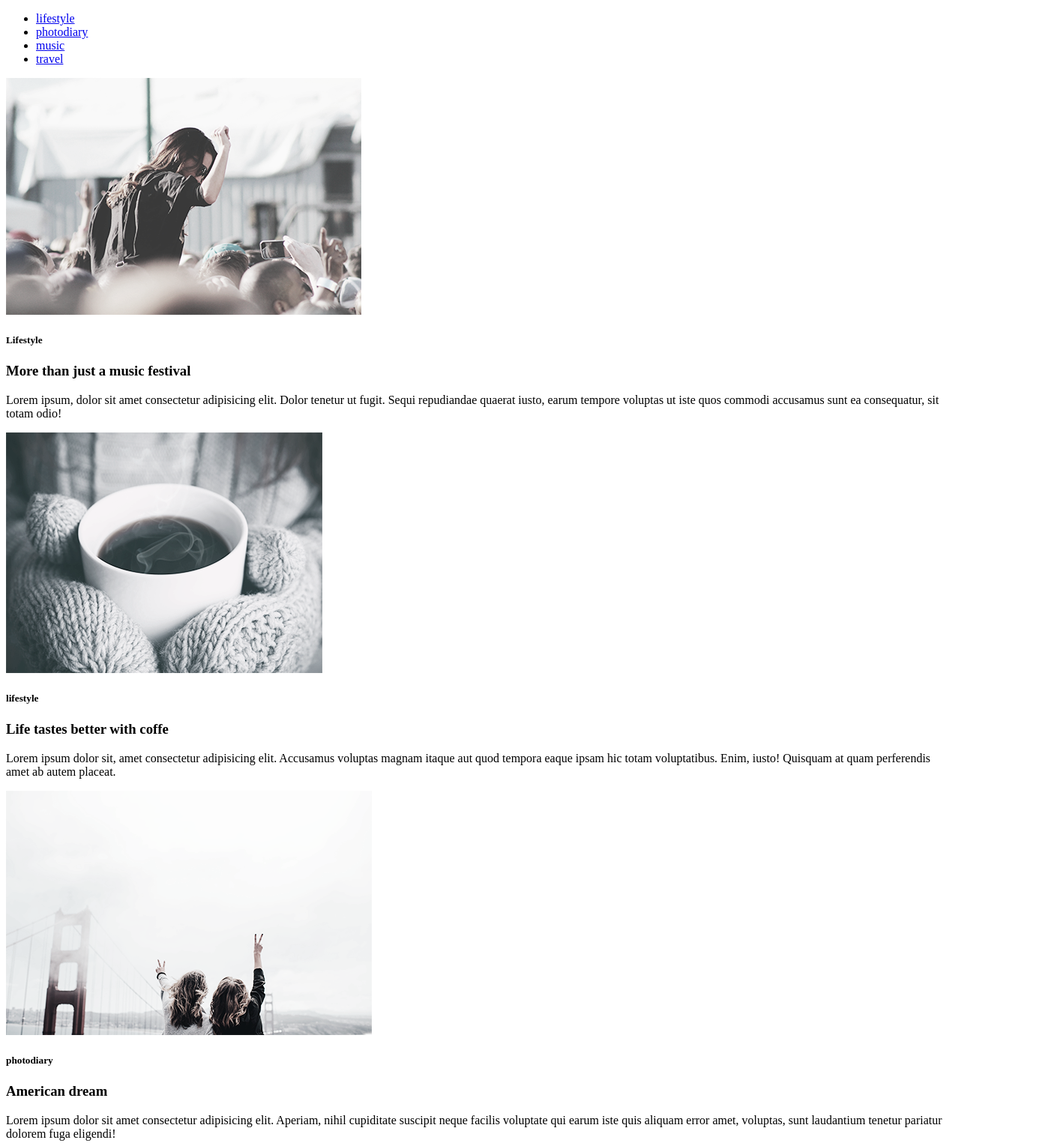
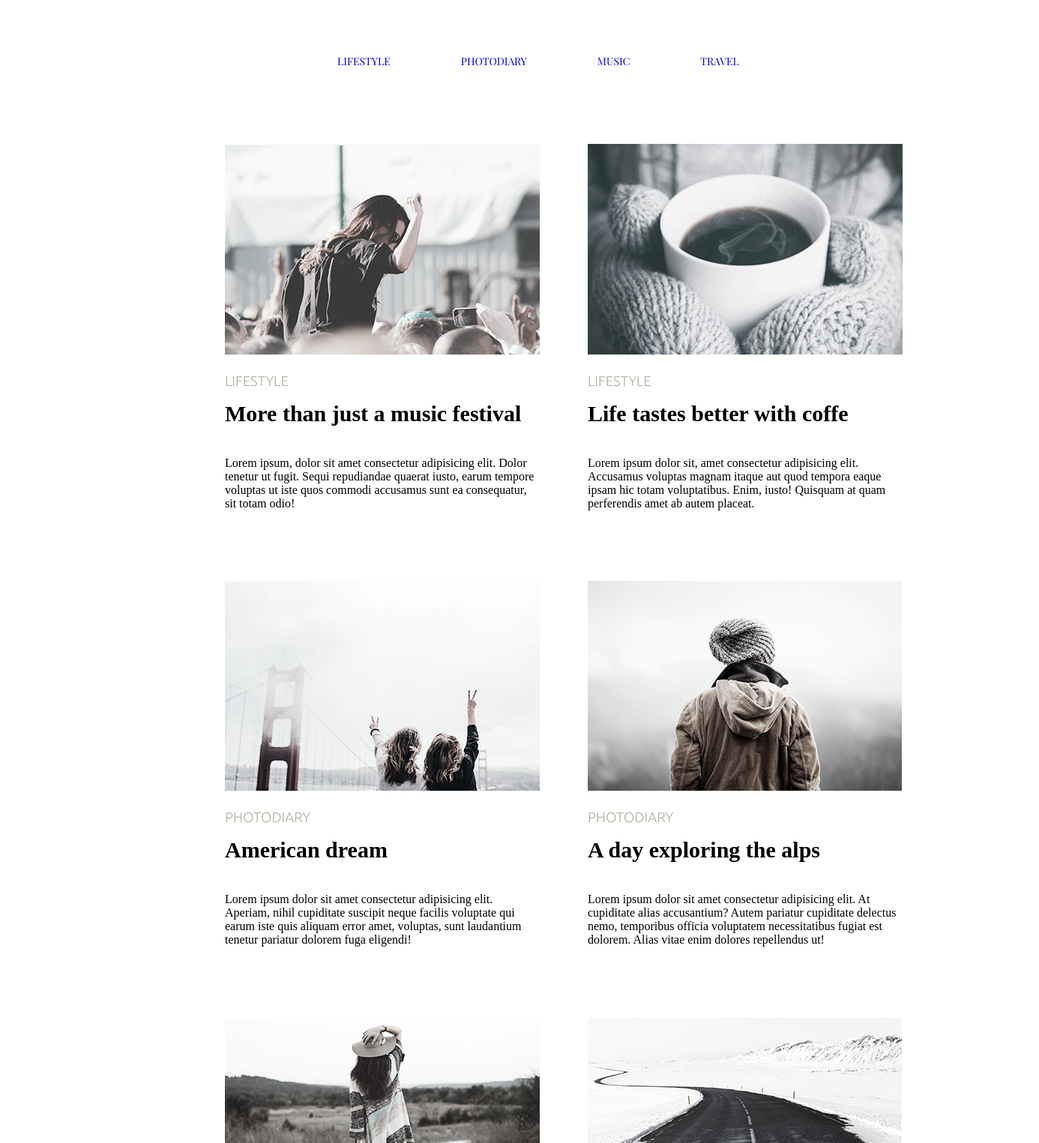
Before and after one commit to Sofol/fe-30, a plain HTML site: page HTML-CSS/module 1-2/index.html in a window 1280 px wide. Shown: the top 1525 px of the page at 75% size, 1386 px wide, since content can reach past the window. Drawn offline with nearby package versions, Linux system fonts and the light colour scheme.

Commit message:
module 3

```diff
--- /dev/null
+++ b/HTML-CSS/module 1-2/css/styles.css
@@ -0,0 +1,108 @@
+* {
+    margin: 0;
+    padding: 0;
+    box-sizing: border-box;
+}
+ul,
+ol {
+    list-style: none;
+}
+a {
+    text-decoration: none;
+}
+
+img{
+    display: block;
+    max-width: 100%;
+    height: auto;
+}
+
+.container {
+    width: 1146px;
+    margin: 0 auto;
+    background-color: transparent;
+    margin-left: 240px;
+}
+
+
+
+.header {
+    padding-top: 70px;
+    padding-bottom: 100px;
+    font-family: 'Playfair Display', serif;
+    margin-bottom: 1px;
+}
+
+.header__list {
+    font-size: 14pt;
+    display: inline-block;
+    text-align: right;
+}
+
+.header__list-item {
+    display: inline-block;
+    margin-right: 0;
+    text-transform: uppercase;
+    font-size: 14px;
+    padding-left: 90px;
+}
+
+.header__list-item-first{
+    margin-left: 120px;
+}
+
+.header__list-item-last {
+    margin-right: 0;
+}
+
+.header__list-link:hover {
+    color: #03a9f4;
+}
+
+.lifsyle-list{
+    list-style: none;
+    padding: 0;
+    margin: 0;
+    margin-bottom: 140px;
+}
+
+.lifestyle-list-item {
+    display: inline-block;
+    width: 420px;
+    margin-left: 60px;
+}
+
+.lifestyle-list-occupation {
+    margin-top: 25px;
+    text-transform: uppercase;
+    font-size: 14pt;
+    font-family: 'Ubuntu', sans-serif;
+    color:#b4ad9e
+}
+
+.lifestyle-list-name {
+    margin-top: 15px;
+    font-size: 30px;
+}
+
+.lifestyle-list-about {
+    margin-top: 40px;
+    margin-bottom: 100px;
+    height: 50pt;
+    text-align: left;
+}
+
+.loadmore {
+    border: 1px;
+    margin: 0;
+    padding: 20px 30px;
+    margin-bottom: 70px;
+    margin-left: 410px;
+    background-color: #ffffff;
+    cursor: pointer;
+    font-size: 16pt;
+    border-width: 1px;
+    border-color: rgb(98, 98, 98);
+    border-style: solid;
+    font-family: "Playfair Display", serif;
+}
--- a/HTML-CSS/module 1-2/index.html
+++ b/HTML-CSS/module 1-2/index.html
@@ -1,40 +1,88 @@
 <!DOCTYPE html>
 <html>
-     <head>
+    <head>
         <meta charset="UTF-8">
+        <meta name="viewport" content="width=device-width, initial-scale=1.0">
+        <meta http-equiv="X-UA-Compatible" content="ie=edge">
+        <title>Module 01</title>
+        <link href="https://fonts.googleapis.com/css?family=Playfair+Display|Ubuntu:300&display=swap" rel="stylesheet">
        <title>Модуль 1-2</title>
+       <link rel="stylesheet" href="css/styles.css">
    </head>
     <body>
-        <ul>
-            <li><a href="#">lifestyle</a></li>
-            <li><a href="#">photodiary</a></li>
-            <li><a href="#">music</a></li>
-            <li><a href="#">travel</a></li>
+        <header class="header">
+            <div class="container">
+                <nav class="navigation">
+                    <ul clas="header__list">
+                        <li class="header__list-item header__list-item-first">
+                            <a class="header__list-link" href="#">lifestyle</a>
+                        </li>
+                        <li class="header__list-item">
+                            <a class="header__list-link" href="#">photodiary</a>
+                        </li>
+                        <li class="header__list-item">
+                            <a class="header__list-link" href="#">music</a>
+                        </li>
+                        <li class="header__list-item header__list-item-last">
+                            <a class="header__list-link" href="#">travel</a>
+                        </li>
+                    </ul>
+                </nav>
+            </div>
+        </header>
+    <main>
+    <section class="container">
+            <ul class="lifestyle-list">
+                <li class="lifestyle-list-item">
+                    <img class="lifestyle-list-image" src="./images/new.png" alt="Lifestyle" width="420" height="280">
+                    <p class="lifestyle-list-occupation">LIFESTYLE</p>
+                     <h2 class="lifestyle-list-name">More than just a music festival</h2>
+                     <p class="lifestyle-list-about">Lorem ipsum, dolor sit amet consectetur adipisicing elit. Dolor tenetur ut fugit. Sequi repudiandae quaerat iusto, earum tempore voluptas ut iste quos commodi accusamus sunt ea consequatur, sit totam odio!</p>
+                </li>
+                <li class="lifestyle-list-item">
+                    <img src="./images/new1.png" class="lifestyle-list-image" alt="lifestyle" width="420" height="280">
+                    <p class="lifestyle-list-occupation">LIFESTYLE</p>
+                     <h2 class="lifestyle-list-name">Life tastes better with coffe</h2>
+                     <p class="lifestyle-list-about">Lorem ipsum dolor sit, amet consectetur adipisicing elit. Accusamus voluptas magnam itaque aut quod tempora eaque ipsam hic totam voluptatibus. Enim, iusto! Quisquam at quam perferendis amet ab autem placeat.</p>
+                </li>
+            </ul>
+    </section>
+
+    <section class="container">
+        <ul class="lifestyle-list">
+            <li class="lifestyle-list-item">
+                <img class="lifestyle-list-image" src="./images/new2.png" alt="photodiary">
+                <p class="lifestyle-list-occupation">PHOTODIARY</p>
+                <h2 class="lifestyle-list-name">American dream</h2>
+                <p class="lifestyle-list-about">Lorem ipsum dolor sit amet consectetur adipisicing elit. Aperiam, nihil cupiditate suscipit neque facilis voluptate qui earum iste quis aliquam error amet, voluptas, sunt laudantium tenetur pariatur dolorem fuga eligendi!</p>
+            </li>
+            <li class="lifestyle-list-item">
+                <img class="lifestyle-list-image" src="./images/new3.png" alt="photodiary">
+                <P class="lifestyle-list-occupation">PHOTODIARY</P>
+                <h2 class="lifestyle-list-name">A day exploring the alps</h2>
+                <p class="lifestyle-list-about">Lorem ipsum dolor sit amet consectetur adipisicing elit. At cupiditate alias accusantium? Autem pariatur cupiditate delectus nemo, temporibus officia voluptatem necessitatibus fugiat est dolorem. Alias vitae enim dolores repellendus ut!</p>
+            </li>
+    </section>
+
+    <section class="container">
+        <ul class="lifestyle-list">
+            <li class="lifestyle-list-item">
+                <img class="lifestyle-list-image" src="./images/new4.png" alt="Lifestyle">
+                <p class="lifestyle-list-occupation">Lifestyle</p>
+                <h2 class="lifestyle-list-name">Top 10 song for running</h2>
+                <p class="lifestyle-list-about">Lorem, ipsum dolor sit amet consectetur adipisicing elit. Ipsam voluptatem qui ab laboriosam impedit officiis similique, minus sapiente nihil quae dolorem voluptas sequi iure facere nam dolorum tempore dolore nobis?</p>
+            </li>
+            <li class="lifestyle-list-item">
+                <img class="lifestyle-list-image" src="./images/new5.png" alt="Lifestyle">
+                <p class="lifestyle-list-occupation">Lifestyle</p>
+                <h2 class="lifestyle-list-name">Cold winter days</h2>
+                <p class="lifestyle-list-about">Lorem, ipsum dolor sit amet consectetur adipisicing elit. Repellat earum non aspernatur facilis recusandae, odit provident eos, fugit soluta ipsa voluptas ut harum, beatae architecto! Suscipit mollitia porro vitae voluptatibus?</p>
+            </li>
         </ul>
-        <p><img src="./images/image.png" alt="Lifestyle"></p>
-        <h5>Lifestyle</h5>
-    <section>
-        <h3>More than just a music festival</h3>
-        <p>Lorem ipsum, dolor sit amet consectetur adipisicing elit. Dolor tenetur ut fugit. Sequi repudiandae quaerat iusto, earum tempore voluptas ut iste quos commodi accusamus sunt ea consequatur, sit totam odio!</p>
-    </section>
-      <p><img src="./images/coffe.png" alt="lifestyle"></p>
-      <h5>lifestyle</h5>
-    <section>
-        <h3>Life tastes better with coffe</h3>
-        <p>Lorem ipsum dolor sit, amet consectetur adipisicing elit. Accusamus voluptas magnam itaque aut quod tempora eaque ipsam hic totam voluptatibus. Enim, iusto! Quisquam at quam perferendis amet ab autem placeat.</p>
-    </section>
-    <p><img src="./images/image4.png" alt="photodiary"></p>
-    <h5>photodiary</h5>
-    <section>
-        <h3>American dream</h3>
-        <p>Lorem ipsum dolor sit amet consectetur adipisicing elit. Aperiam, nihil cupiditate suscipit neque facilis voluptate qui earum iste quis aliquam error amet, voluptas, sunt laudantium tenetur pariatur dolorem fuga eligendi!</p>
-    </section>
-    <p><img src="./images/image2.png" alt="photodiary"></p>
-    <h5>photodiary</h5>
-    <section>
-        <h3>A day exploring the alps</h3>
-        <p>Lorem ipsum dolor sit amet consectetur adipisicing elit. At cupiditate alias accusantium? Autem pariatur cupiditate delectus nemo, temporibus officia voluptatem necessitatibus fugiat est dolorem. Alias vitae enim dolores repellendus ut!</p>
-    </section>
-         <button>Load More</button>
+     </section>
+    <div class="container">
+    <button class="loadmore">Load More</button>
+    </div>
+    </main>
    </body>
- </html>
+ </html
```
Also changed, not shown: HTML-CSS/module 1-2/images/coffe.png (deleted), HTML-CSS/module 1-2/images/image.png (deleted), HTML-CSS/module 1-2/images/image2.png (deleted), HTML-CSS/module 1-2/images/image4.png (deleted), HTML-CSS/module 1-2/images/new.png (added), HTML-CSS/module 1-2/images/new1.png (added), HTML-CSS/module 1-2/images/new2.png (added), HTML-CSS/module 1-2/images/new3.png (added), HTML-CSS/module 1-2/images/new4.png (added), HTML-CSS/module 1-2/images/new5.png (added).
